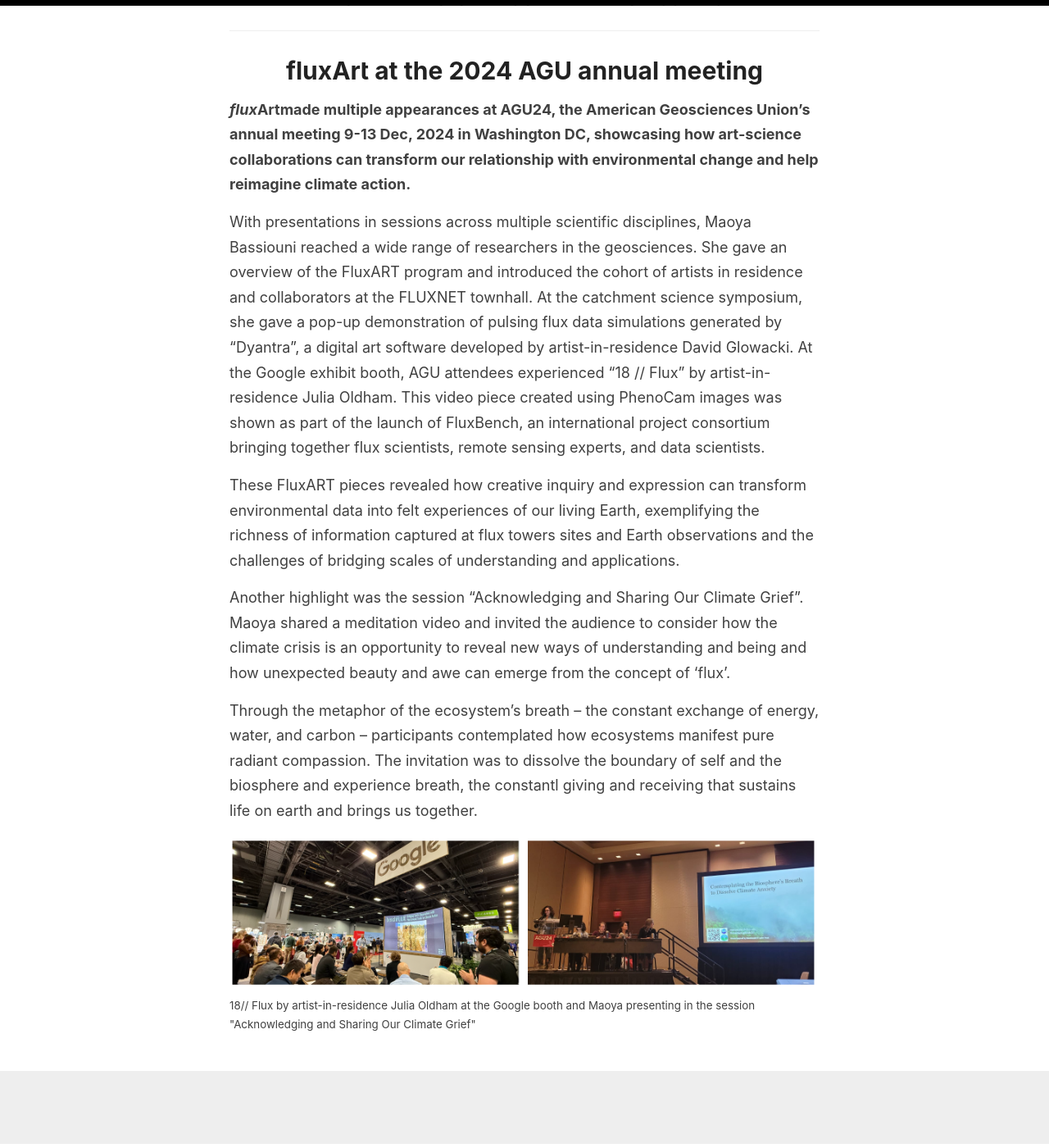
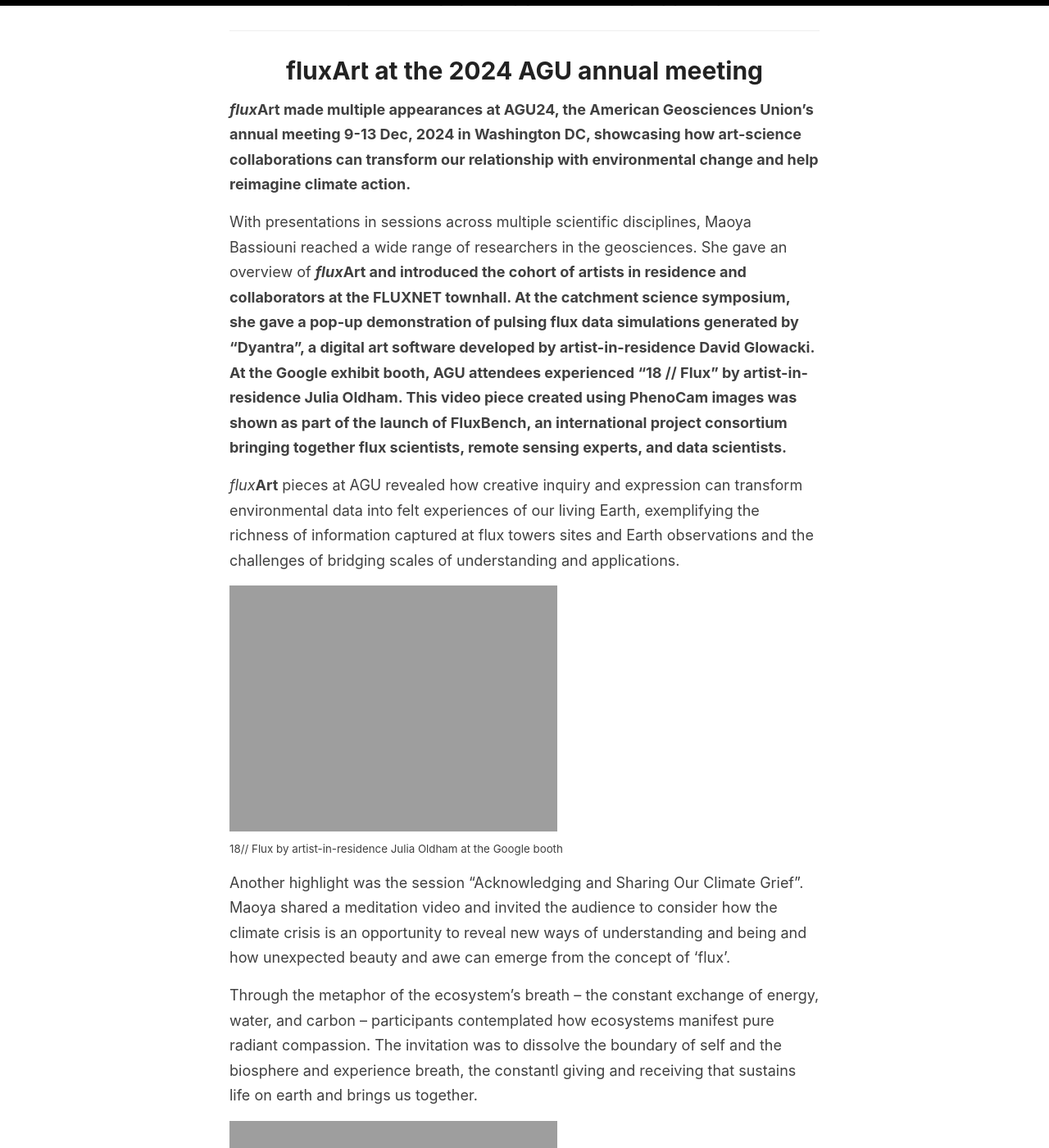
Before and after one commit to fluxnetart/fluxnetart.github.io, a Jekyll site: the page built from _posts/2024-12-11-agumeeting.md, in a window 1280 px wide and 1400 px high, scrolled down 334 px. Shown: the whole window at 82% size. Built offline with Jekyll 4.4.1, drawn with Linux system fonts in a browser that asks for light colours; some of the changed text lies outside the part shown.

Commit message:
update agu

```diff
--- a/_posts/2024-12-11-agumeeting.md
+++ b/_posts/2024-12-11-agumeeting.md
@@ -5,17 +5,22 @@
 categories: news
 ---
 
-<b><i>flux</i><b>Art</b>made multiple appearances at AGU24, the American Geosciences Union’s annual meeting 9-13 Dec, 2024 in Washington DC, showcasing how art-science collaborations can transform our relationship with environmental change and help reimagine climate action.</b>
+<b><i>flux</i><b>Art</b> made multiple appearances at AGU24, the American Geosciences Union’s annual meeting 9-13 Dec, 2024 in Washington DC, showcasing how art-science collaborations can transform our relationship with environmental change and help reimagine climate action.</b>
 
-With presentations in sessions across multiple scientific disciplines, Maoya Bassiouni reached a wide range of researchers in the geosciences. She gave an overview of the FluxART program and introduced the cohort of artists in residence and collaborators at the FLUXNET townhall. At the catchment science symposium, she gave a pop-up demonstration of pulsing flux data simulations generated by “Dyantra”, a digital art software developed by artist-in-residence David Glowacki. At the Google exhibit booth, AGU attendees experienced “18 // Flux” by artist-in-residence Julia Oldham. This video piece created using PhenoCam images was shown as part of the launch of FluxBench, an international project consortium bringing together flux scientists, remote sensing experts, and data scientists.
+With presentations in sessions across multiple scientific disciplines, Maoya Bassiouni reached a wide range of researchers in the geosciences. She gave an overview of <b><i>flux</i><b>Art</b> and introduced the cohort of artists in residence and collaborators at the FLUXNET townhall. At the catchment science symposium, she gave a pop-up demonstration of pulsing flux data simulations generated by “Dyantra”, a digital art software developed by artist-in-residence David Glowacki. At the Google exhibit booth, AGU attendees experienced “18 // Flux” by artist-in-residence Julia Oldham. This video piece created using PhenoCam images was shown as part of the launch of FluxBench, an international project consortium bringing together flux scientists, remote sensing experts, and data scientists.
 
-These FluxART pieces revealed how creative inquiry and expression can transform environmental data into felt experiences of our living Earth, exemplifying the richness of information captured at flux towers sites and Earth observations and the challenges of bridging scales of understanding and applications.
+<i>flux</i><b>Art</b> pieces at AGU revealed how creative inquiry and expression can transform environmental data into felt experiences of our living Earth, exemplifying the richness of information captured at flux towers sites and Earth observations and the challenges of bridging scales of understanding and applications.
+
+<figure>
+	<img src="https://fluxnetart.github.io/images/agu_julia.png">
+  <figcaption> 18// Flux by artist-in-residence Julia Oldham at the Google booth</figcaption>
+</figure>
 
 Another highlight was the session "Acknowledging and Sharing Our Climate Grief". Maoya shared a meditation video and invited the audience to consider how the climate crisis is an opportunity to reveal new ways of understanding and being and how unexpected beauty and awe can emerge from the concept of ‘flux’.
 
 Through the metaphor of the ecosystem’s breath – the constant exchange of energy, water, and carbon – participants contemplated how ecosystems manifest pure radiant compassion. The invitation was to dissolve the boundary of self and the biosphere and experience breath, the constantl giving and receiving that sustains life on earth and brings us together.
 
 <figure>
-	<img src="https://fluxnetart.github.io/images/agu.png">
-  <figcaption> 18// Flux by artist-in-residence Julia Oldham at the Google booth and Maoya presenting in the session "Acknowledging and Sharing Our Climate Grief"</figcaption>
+	<img src="https://fluxnetart.github.io/images/agu_maoya.png">
+  <figcaption>Maoya Bassiouni presenting in the session "Acknowledging and Sharing Our Climate Grief"</figcaption>
 </figure>
```
Also changed, not shown: images/agu.png (deleted), 3 other files.
